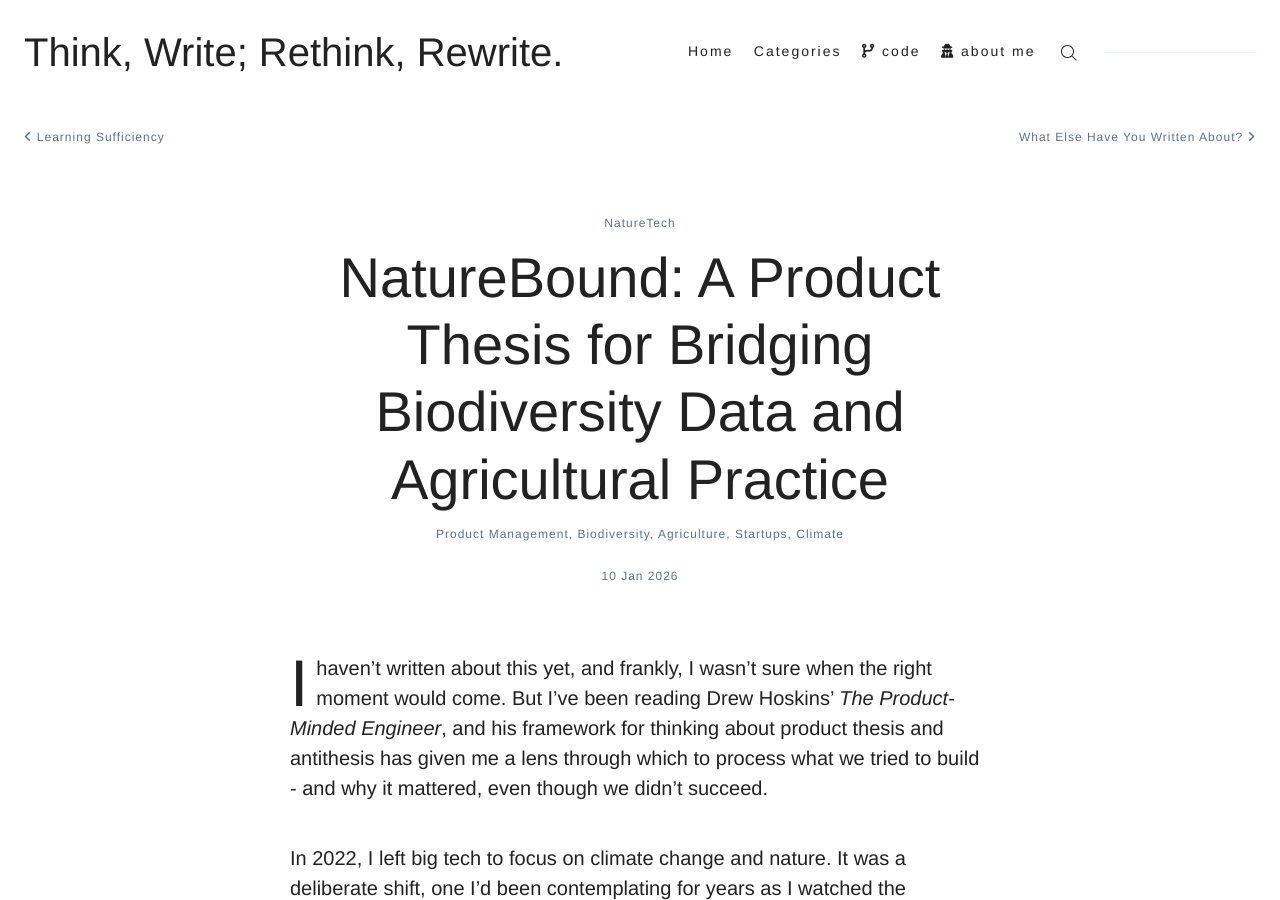
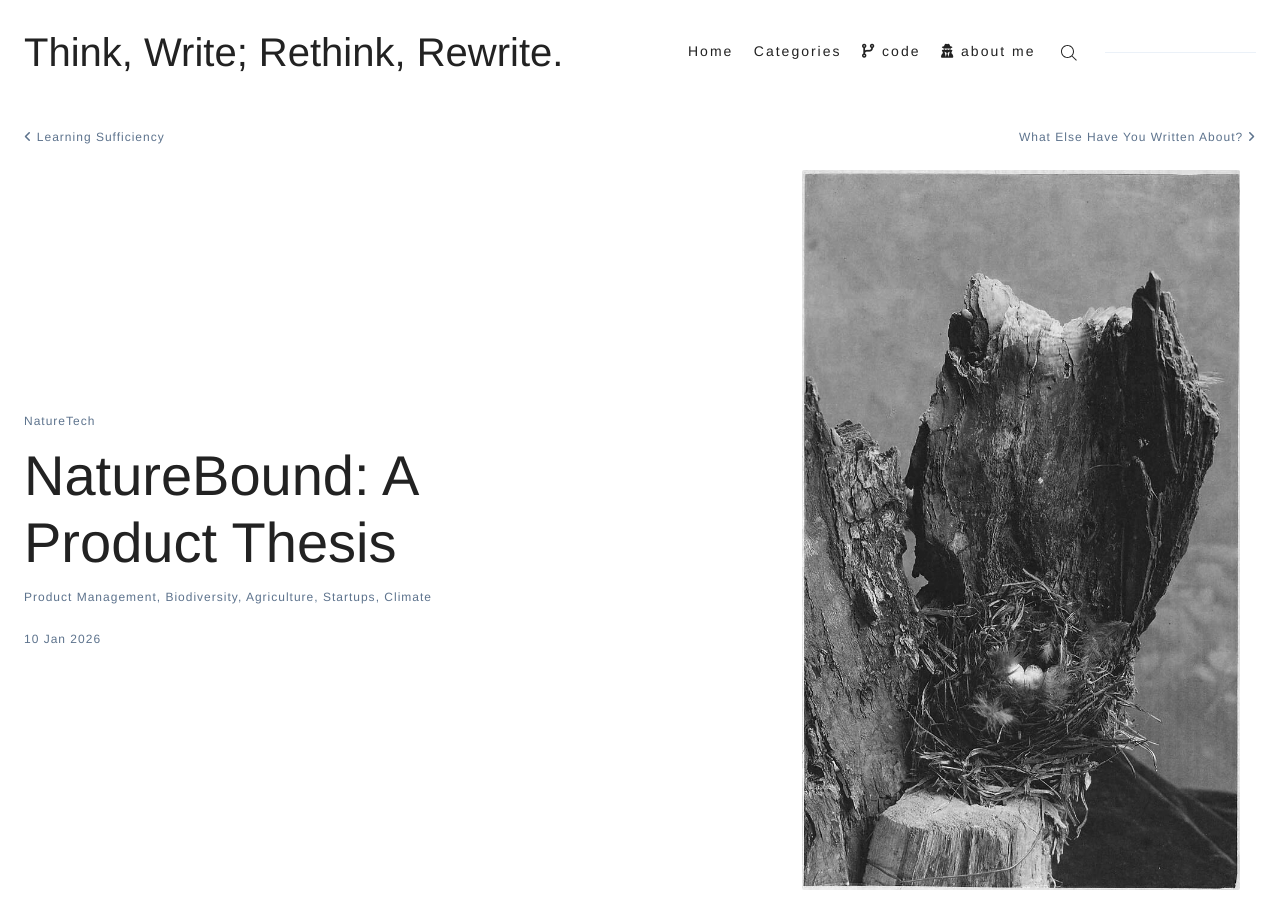
Before and after one commit to gmmorris/gmmorris.github.io, a Jekyll site: the page built from _posts/2026-01-10-naturebound-product-thesis.md, in a window 1280 px wide and 900 px high. Built offline with Jekyll 4.4.1, drawn with Linux system fonts in a browser that asks for light colours; nearby versions of some CDN libraries; some web fonts are replaced; some of the changed text lies outside the part shown.

Commit message:
added banners for part 1 and 2

```diff
--- a/_posts/2026-01-10-naturebound-product-thesis.md
+++ b/_posts/2026-01-10-naturebound-product-thesis.md
@@ -1,16 +1,19 @@
 ---
 layout: post
-title: "NatureBound: A Product Thesis for Bridging Biodiversity Data and Agricultural Practice"
+title: "NatureBound: A Product Thesis"
 date: 2026-01-10 12:00:00
 categories: [NatureTech]
 tags: [product-management, biodiversity, agriculture, startups, climate]
 icon: seedling
 description: "Reflecting on the product thesis behind NatureBound, a company I co-founded to address fragmented biodiversity data in agriculture - and why I still believe in the idea."
+image-desc: "Birds in Platinotype"
+image: "/images/banners/birds-in-platinotype-right.png"
+image-desc-link: "https://www.flickr.com/photos/biodivlibrary/albums/72157719475318174/with/50615322236/"
 ---
 
-I haven't written about this yet, and frankly, I wasn't sure when the right moment would come. But I've been reading Drew Hoskins' _The Product-Minded Engineer_, and his framework for thinking about product thesis and antithesis has given me a lens through which to process what we tried to build - and why it mattered, even though we didn't succeed.
+I haven't written about this yet, and frankly, I wasn't sure when the right moment would come. But I've been thinking alot about product theses and antitheses, and it felt like a good lens through which to process what we tried to build - and why it mattered, even though we didn't succeed.
 
-In 2022, I left big tech to focus on climate change and nature. It was a deliberate shift, one I'd been contemplating for years as I watched the compounding effects of ecosystem collapse play out in real-time data and increasingly desperate reports from the scientific community. I was suffering from pretty bad climate doomism at the time. I'd sit there optimizing ad delivery systems and improving observability tooling while the planet was dying, and it felt like no one was doing anything about it. That wasn't true, of course - plenty of people were working on these problems - but that was my perspective from inside the tech bubble. The decision crystallized when I realized I couldn't keep building tools for better collaboration and productivity while ignoring the existential question: _what are we collaborating toward, and will we have a planet capable of sustaining it?_
+In 2022, I left big tech to focus on climate change and nature. It was a deliberate shift, one I'd been contemplating for years as I watched the compounding effects of ecosystem collapse play out in real-time. I was suffering from pretty bad climate doomism at the time. It wighted on me that while I sat there, optimising ad delivery systems and improving observability tooling, it felt like the planet was dying, and like no one was doing anything about it. That wasn't true, of course - plenty of people were working on these problems - but that was my perspective from inside the tech bubble. The decision crystallized when I realized I couldn't keep building tools for better collaboration and productivity while ignoring the existential question: _what are we collaborating toward, and will we have a planet capable of sustaining it?_
 
 ## NatureBound and the People Behind It
 
```
Also changed, not shown: README.md (added), images/banners/birds-in-platinotype-left.png (added), images/banners/birds-in-platinotype-right.png (added).
